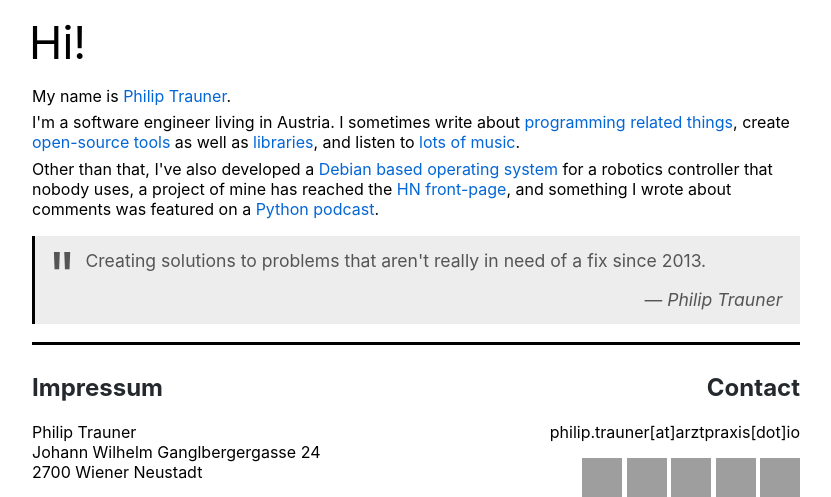
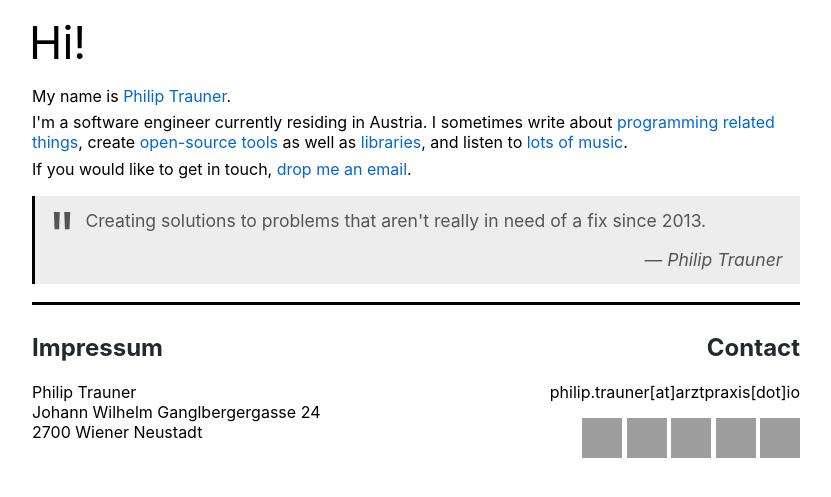
Before and after one commit to PhilipTrauner/philip-trauner.me, a Python web app: template template/home.jinja in a window 1280 px wide. Shown: the part 65-562 px from the top of the page, without its empty margins (224-1055 px from the left). Run offline with Jinja, Linux system fonts and the light colour scheme; the template is opened without the code that fills it, so the values that code supplies are empty; grey boxes are pictures that could not be loaded.

Commit message:
Removed cringy achievements

```diff
--- a/template/home.jinja
+++ b/template/home.jinja
@@ -21,8 +21,8 @@
 <div id="about" class="hidden content">
 	<span class="about-greeting">Hi!</span>
 	<p>My name is <a href="https://twitter.com/PhilipTrauner">Philip Trauner</a>.</p>
-	<p>I'm a software engineer living in Austria. I sometimes write about <a href="/blog">programming related things</a>, create <a href="/projects">open-source tools</a> as well as <a href="/projects">libraries</a>, and listen to <a href="/playlists">lots of music</a>.</p>
-	<p>Other than that, I've also developed a <a href="/projects#repo-0s">Debian based operating system</a> for a robotics controller that nobody uses, a project of mine has reached the <a href="https://news.ycombinator.com/item?id=15893214">HN front-page</a>, and something I wrote about comments was featured on a <a href="https://pythonbytes.fm/episodes/show/35/how-developers-change-programming-languages-over-time">Python podcast</a>.</p>
+	<p>I'm a software engineer currently residing in Austria. I sometimes write about <a href="/blog">programming related things</a>, create <a href="/projects">open-source tools</a> as well as <a href="/projects">libraries</a>, and listen to <a href="/playlists">lots of music</a>.</p>
+	<p>If you would like to get in touch, <a href="mailto:philip.trauner@arztpraxis.io">drop me an email</a>.</p>
 	<blockquote>
 		<div>
 			<span>"</span>
```
